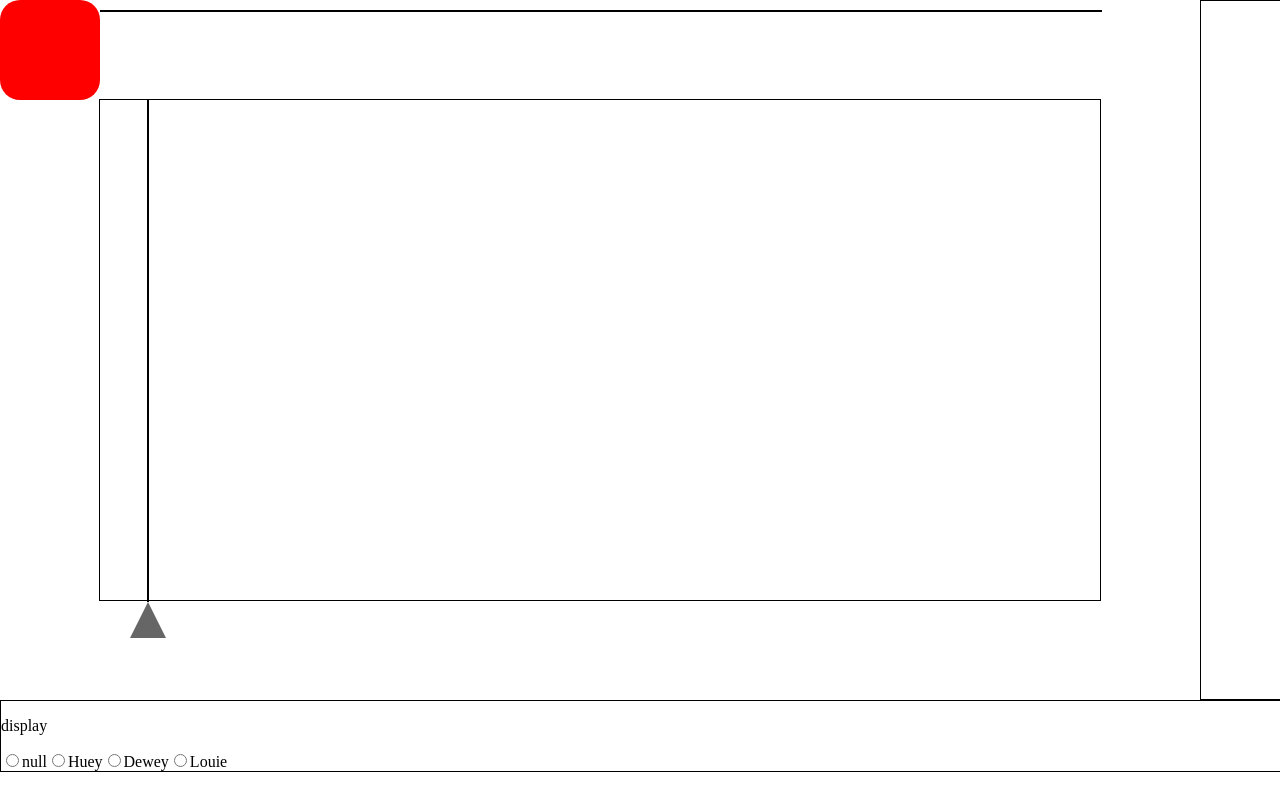
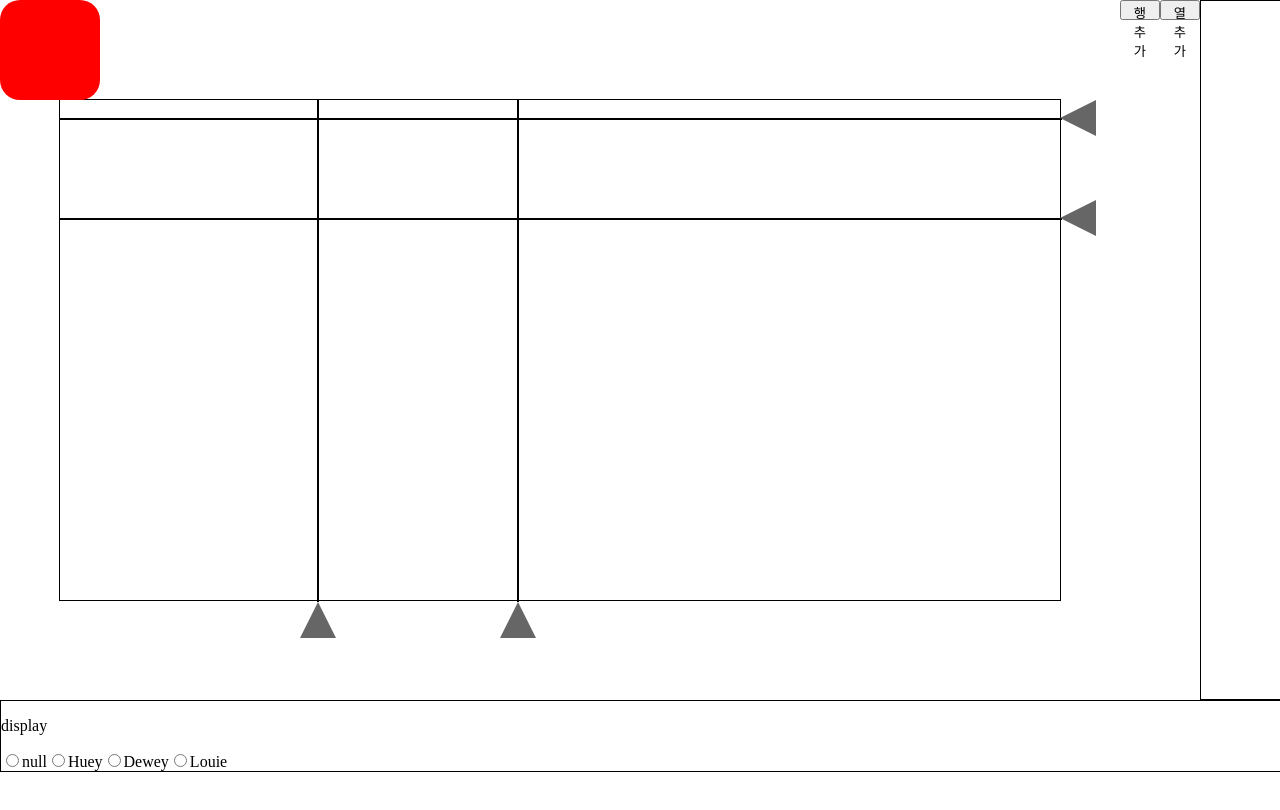
Before and after one commit to kwakjuhun/GridMaker, a React app: page / in a window 1280 px wide. Shown: the top 810 px of the page. Built offline with nearby package versions, Linux system fonts and the light colour scheme.

Commit message:
move line

```diff
--- /dev/null
+++ b/src/components/gridComponents/lineElement.js
@@ -0,0 +1,72 @@
+import React from 'react';
+import styled from 'styled-components';
+
+const ColumnLineElement = styled.div`
+    position: absolute;
+    left: 0px;
+    transform: translateX(${(props) => props.location}px);
+    width: 0px;
+    height: 500px;
+`
+
+const ColumnLine = styled.div`
+    position: relative;
+    left: 17px;
+    width: 0px;
+    height: 500px;
+    border: 1px solid black;
+`
+const ColumnTriangle = styled.div`
+    width: 0px;
+    height: 0px;
+    border-bottom: 36px solid #666666;
+    border-left: 18px solid transparent;
+    border-right: 18px solid transparent;
+`
+
+const RowLineElement = styled.div`
+    position: absolute;
+    top: 0px;
+    transform: translateY(${(props) => props.location}px);
+    width: 1100px;
+    height: 0px;
+`
+const RowLine = styled.div`
+    position: absolute;
+    top: 18px;
+    width: 1000px;
+    height: 0px;
+    border: 1px solid black;
+`
+const RowTriangle = styled.div`
+    position: absolute;
+    left: 1000px;
+    width: 0px;
+    border-right: 36px solid #666666;
+    border-bottom: 18px solid transparent;
+    border-top: 18px solid transparent;
+`
+
+const LineElement = ({direction, location, index, MouseDown}) => {
+    return (
+        <>
+            {direction === "column"?(
+                <ColumnLineElement location={location}>
+                    <ColumnLine/>
+                    <ColumnTriangle
+                        onMouseDown = {MouseDown}
+                    ></ColumnTriangle>
+                </ColumnLineElement>
+            ):(
+                <RowLineElement location={location}>
+                    <RowLine/>
+                    <RowTriangle
+                        onMouseDown = {MouseDown}
+                    ></RowTriangle>
+                </RowLineElement>
+            )}
+        </>
+    )
+}
+
+export default LineElement;
--- a/src/components/gridComponents/runScreen.js
+++ b/src/components/gridComponents/runScreen.js
@@ -1,17 +1,7 @@
 import React, {useCallback, useState} from 'react'
-import styled, {css} from 'styled-components'
+import styled, { css } from 'styled-components'
+import LineElement from './lineElement'
 
-// const RunScreenElement = styled.div`
-//     position: relative;
-//     // width: 50%;
-//     width: 1000px;
-//     height: 500px;
-//     border: 1px solid black;
-//     background-color: #FFF;
-//     background-image: linear-gradient(0deg, #444 25%, transparent 25%, transparent 75%, #444 75%, #FFF), linear-gradient(90deg, #444 25%, transparent 25%, transparent 75%, #444 75%, #444);
-//     background-position: 0 0, 25px 25px;
-//     background-size: 50px 50px;
-// `
 const RunScreenElement = styled.div`
     display: flex;
     width: 1200px;
@@ -24,10 +14,6 @@ const Run = styled.div`
     gap: 10px 10px;
     border: 1px solid black;
     margin: auto;
-    ${(props) => css`
-        grid-template-rows: ${props.lines.rows.join('px ')}px;
-        grid-template-columns: ${props.lines.columns.join('px ')}px;
-    `}
 `
 const Item = styled.div`
     position: absolute;
@@ -38,56 +24,17 @@ const Item = styled.div`
     top:${(props) => props.location.top}px;
     left:${(props) => props.location.left}px;
 `
-const ColumnLine = styled.div`
-    position: relative;
-    left: ${(props) => props.location}px;
-    // left: 10px;
-    width: 0px;
-    height: 500px;
+const AddLineButton = styled.button`
+    height: 20px;
+    width: 40px;
 `
-
-const Line = styled.div`
-    position: relative;
-    left: 17px;
-    width: 0px;
-    height: 500px;
-    border: 1px solid black;
-`
-const RowLine = styled.div`
-    position: absolute;
-    top: 10px;
-    width: 1000px;
-    height: 0px;
-    border: 1px solid black;
-`
-const ColumnTriangle = styled.div`
-    width: 0px;
-    height: 0px;
-    border-bottom: 36px solid #666666;
-    border-left: 18px solid transparent;
-    border-right: 18px solid transparent;
-`
-const RowTriangle = styled.div`
-    width: 0px;
-    height: 0px;
-    border-bottom: 360px solid #666666;
-    border-left: 180px solid transparent;
-    border-right: 180px solid transparent;
-    transform: rotate( 45deg );
-`
-
-
 const RunScreen = () => {
     const data = {top:0, left:0};
     const [itemRed, setItemRed] = useState({...data});
     const [clickLoc, setClickLoc] = useState({...data});
-    const [lines, setLines] = useState({
-        rows:[500],
-        columns:[30]
-    })
+    const [columnLines, setColumnLines] = useState([300, 500]);
+    const [rowLines, setRowLines] = useState([100,200]);
     const DragEnter = useCallback((e) => {
-        console.log("y", e.pageY, itemRed['top']);
-        console.log("x", e.pageX, itemRed['left']);
         setClickLoc({
             ...clickLoc,
             top:e.pageY - itemRed['top'],
@@ -103,33 +50,27 @@ const RunScreen = () => {
         })
       })
 
-    const MakeLines = useCallback(()=>{
-        const rowsLine = []
-        const columnsLine = []
-        // lines[rows].map((line)=>{
-        //     // return <line></>
-        // })
-        // return (
-        //     <div></div>
-        // )
-    },[lines]);
-    const MoveColumnLine = useCallback((e)=>{
-        console.log(e.clientX, e.screenX)
-        setLines({
-            ...lines,
 
-        })
-    });
-    const MouseDown = useCallback(e=>{
-        const MoveEvent = (e)=>{
-            const mouseX = e.clientX-120;
-            console.log(mouseX)
-            if(mouseX >= -20 && mouseX <= 980){
-                setLines({
-                    ...lines,
-                    columns:[mouseX]
-                })
+    const MouseDown = useCallback((e,index,direction)=>{
+        const MoveEvent = direction=="column"?
+        (e)=>{
+            const mouseX = e.clientX-10;
+            if(mouseX >= 80 && mouseX <= 1080){
+                columnLines[index] = mouseX
+                setColumnLines([
+                    ...columnLines,
+                ])
             }
+        }:
+        (e)=>{
+            const mouseY = e.clientY-10;
+            if(mouseY >= 80 && mouseY <= 580){
+                rowLines[index] = mouseY
+                setRowLines([
+                    ...rowLines,
+                ])
+            }
+
         };
         document.addEventListener("mousemove", MoveEvent);
         document.addEventListener("mouseup", e=>{
@@ -145,27 +86,29 @@ const RunScreen = () => {
                 onDragEnter={DragEnter}
                 onDragEnd={DragEnd}
             ></Item>
-            {/* <div class="one">One</div>
-            <div class="two">Two</div>
-            <div class="three">Three</div>
-            <div class="four">Four</div>
-            <div class="five">Five</div>
-            <div class="six">Six</div> */}
-
-
-
-            {MakeLines}
-            <Run lines={lines}>
-                <ColumnLine location={lines['columns'][0]}>
-                    <Line
-                        direction="Column"
-                    ></Line>
-                    <ColumnTriangle
-                        onMouseDown = {MouseDown}
-                    ></ColumnTriangle>
-                </ColumnLine>
-                    <RowLine></RowLine>
+            <Run>
+                {columnLines.map((loc, index) => {
+                    return (
+                        <LineElement
+                            direction="column"
+                            location={loc}
+                            MouseDown={(e)=>MouseDown(e, index, "column")}
+                        />
+                    )
+                })}
+                {rowLines.map((loc, index) => {
+                    return (
+                        <LineElement
+                            direction="row"
+                            location={loc}
+                            MouseDown={(e)=>MouseDown(e, index, 'row')}
+                        />
+                    )
+                })
+                }
             </Run>
+            <AddLineButton>행 추가</AddLineButton>
+            <AddLineButton>열 추가</AddLineButton>
         </RunScreenElement>
     )
 
--- a/src/pages/index.js
+++ b/src/pages/index.js
@@ -4,15 +4,10 @@ import Grid from '../components/grid';
 const IndexComponent = styled.div`
     // background : black;
 `;
-const Temp = styled.div`
-    width: 100vw;
-    height: 100vh;
-`;
 
 const index = () => {
     return(
         <IndexComponent>
-            {/* <Temp><h1>빈칸</h1></Temp> */}
             <Grid/>
         </IndexComponent>
     )
```
Also changed, not shown: src/components/postInfo.js (deleted, +0 -104 lines).
